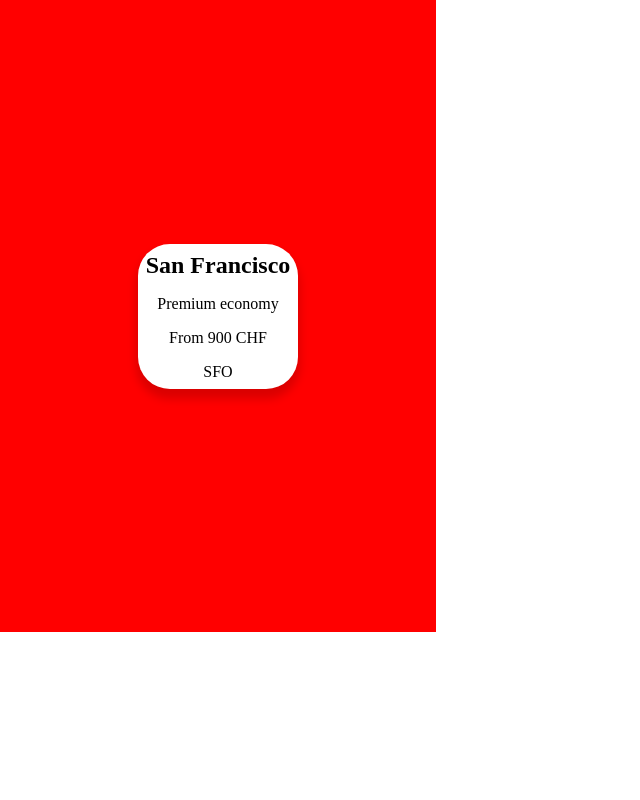
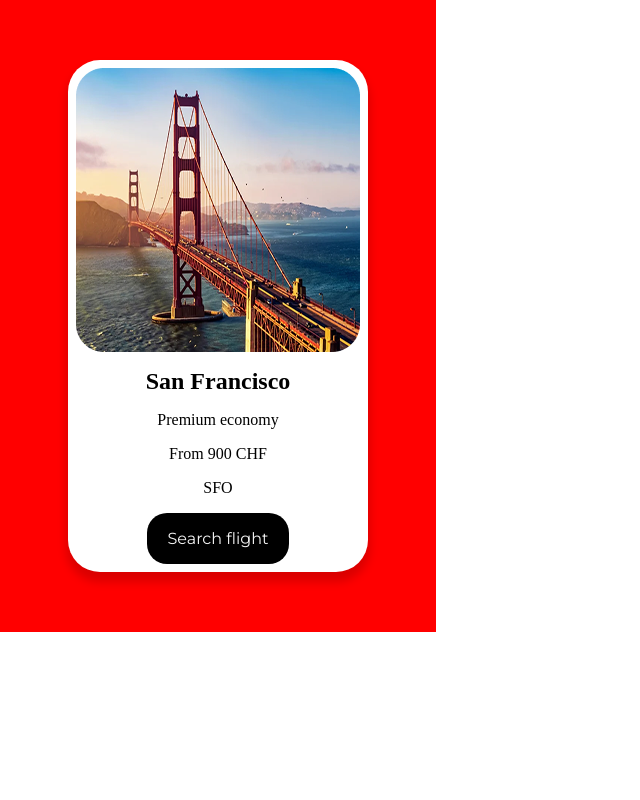
Before and after one commit to GuillaumeMonnard/evaluation-continue, a website built with Parcel: page src/index.html in a window 1280 px wide. Shown: the top 800 px of the page, without its empty margins (0-640 px from the left). Built offline with nearby package versions, Linux system fonts and the light colour scheme; a web font is replaced by a local one.

Commit message:
ajout du bout on et de l'image

```diff
--- a/src/index.html
+++ b/src/index.html
@@ -16,11 +16,12 @@
     <!--semaine 2 -->
     <div id="semaine-2">
       <div class="card">
-        <!-- <img src="" alt="" /> -->
+        <img src="img/SanFrancisco.png" alt="San Francisco" />
         <h2>San Francisco</h2>
         <p class="card-legend">Premium economy</p>
         <p class="card-information">From 900 CHF</p>
         <p class="card-information">SFO</p>
+        <div class="default">Search flight</div>
       </div>
     </div>
 
```
